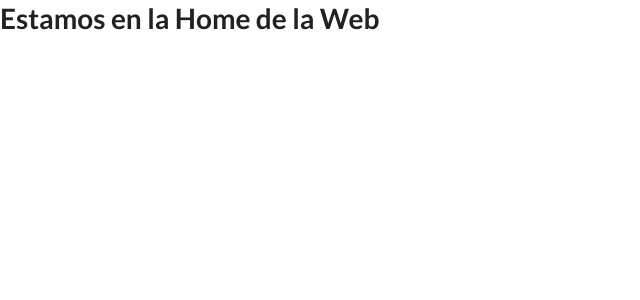
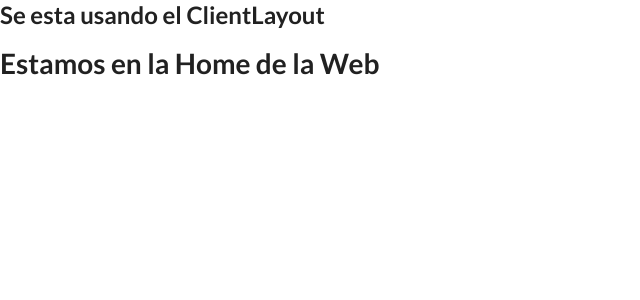
Before and after one commit to EdBernal00/personal-web-MERN-full-stack, a React (Create React App) app in the folder client/: page / in a window 1280 px wide. Shown: the top 300 px of the page, without its empty margins (0-640 px from the left). Built offline with nearby package versions, Linux system fonts and the light colour scheme; the HTML template or start-up script is replaced by a standard one.

Commit message:
add layouts to routes

```diff
--- /dev/null
+++ b/client/src/layouts/AdminLayout/AdminLayout.js
@@ -0,0 +1,13 @@
+import React from "react";
+
+export function AdminLayout(props) {
+  const { children } = props;
+
+  return (
+    <div>
+      <h2>Se esta usando el AdminLayout</h2>
+
+      {children}
+    </div>
+  );
+}
--- /dev/null
+++ b/client/src/layouts/AdminLayout/index.js
@@ -0,0 +1 @@
+export * from "./AdminLayout";
--- /dev/null
+++ b/client/src/layouts/ClientLayout/ClientLayout.js
@@ -0,0 +1,13 @@
+import React from "react";
+
+export function ClientLayout(props) {
+  const { children } = props;
+
+  return (
+    <div>
+      <h2>Se esta usando el ClientLayout</h2>
+
+      {children}
+    </div>
+  );
+}
--- /dev/null
+++ b/client/src/layouts/ClientLayout/index.js
@@ -0,0 +1 @@
+export * from "./ClientLayout";
--- /dev/null
+++ b/client/src/layouts/index.js
@@ -0,0 +1,2 @@
+export * from "./AdminLayout";
+export * from "./ClientLayout";
--- a/client/src/router/AdminRouter.js
+++ b/client/src/router/AdminRouter.js
@@ -1,11 +1,20 @@
 import React from "react";
 import { Routes, Route } from "react-router-dom";
+import { AdminLayout } from "../layouts";
 import { Auth } from "../pages/admin";
 
 export function AdminRouter() {
+  const loadLayout = (Layout, Page) => {
+    return (
+      <Layout>
+        <Page />
+      </Layout>
+    );
+  };
+
   return (
     <Routes>
-      <Route path="/admin/*" element={<Auth />} />
+      <Route path="/admin/*" element={loadLayout(AdminLayout, Auth)} />
     </Routes>
   );
 }
--- a/client/src/router/WebRouter.js
+++ b/client/src/router/WebRouter.js
@@ -1,11 +1,20 @@
 import React from "react";
 import { Routes, Route } from "react-router-dom";
+import { ClientLayout } from "../layouts";
 import { Home } from "../pages/web";
 
 export function WebRouter() {
+  const loadLayout = (Layout, Page) => {
+    return (
+      <Layout>
+        <Page />
+      </Layout>
+    );
+  };
+
   return (
     <Routes>
-      <Route path="/" element={<Home />} />
+      <Route path="/" element={loadLayout(ClientLayout, Home)} />
     </Routes>
   );
 }
```
